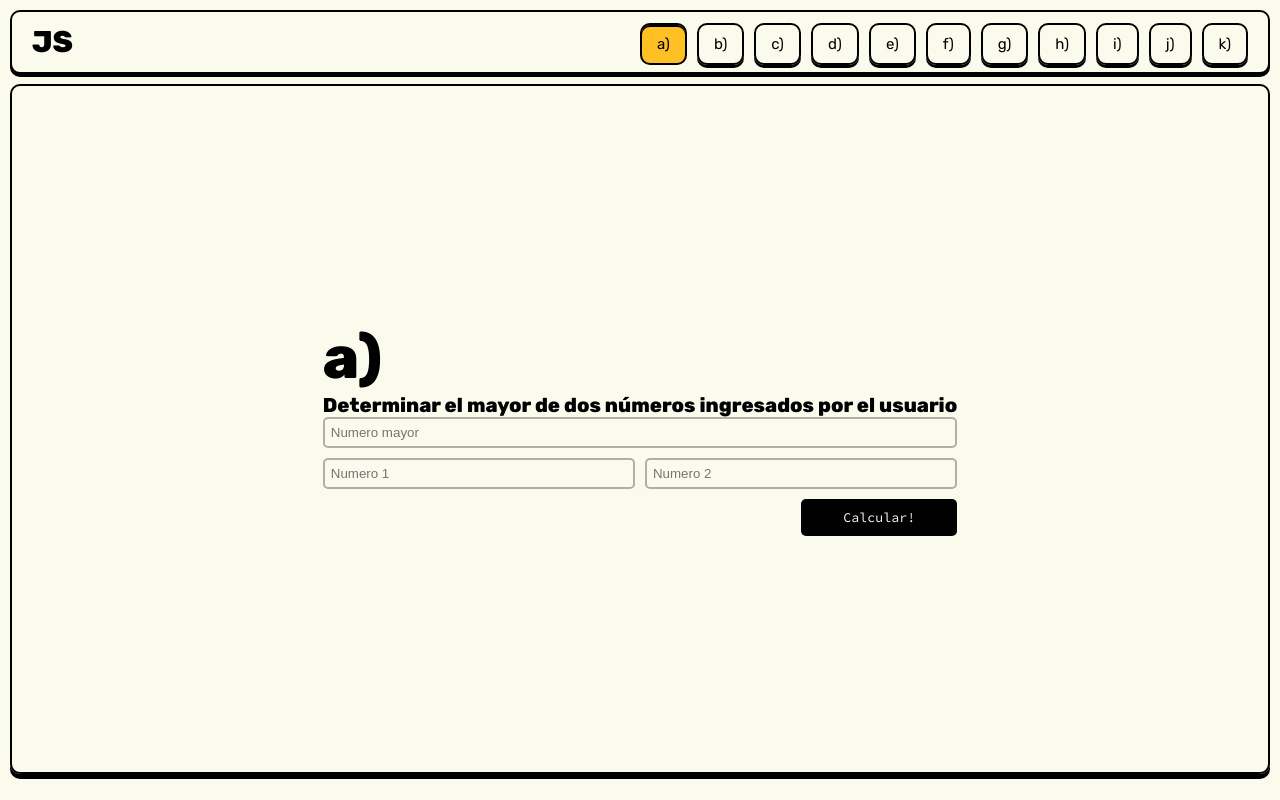
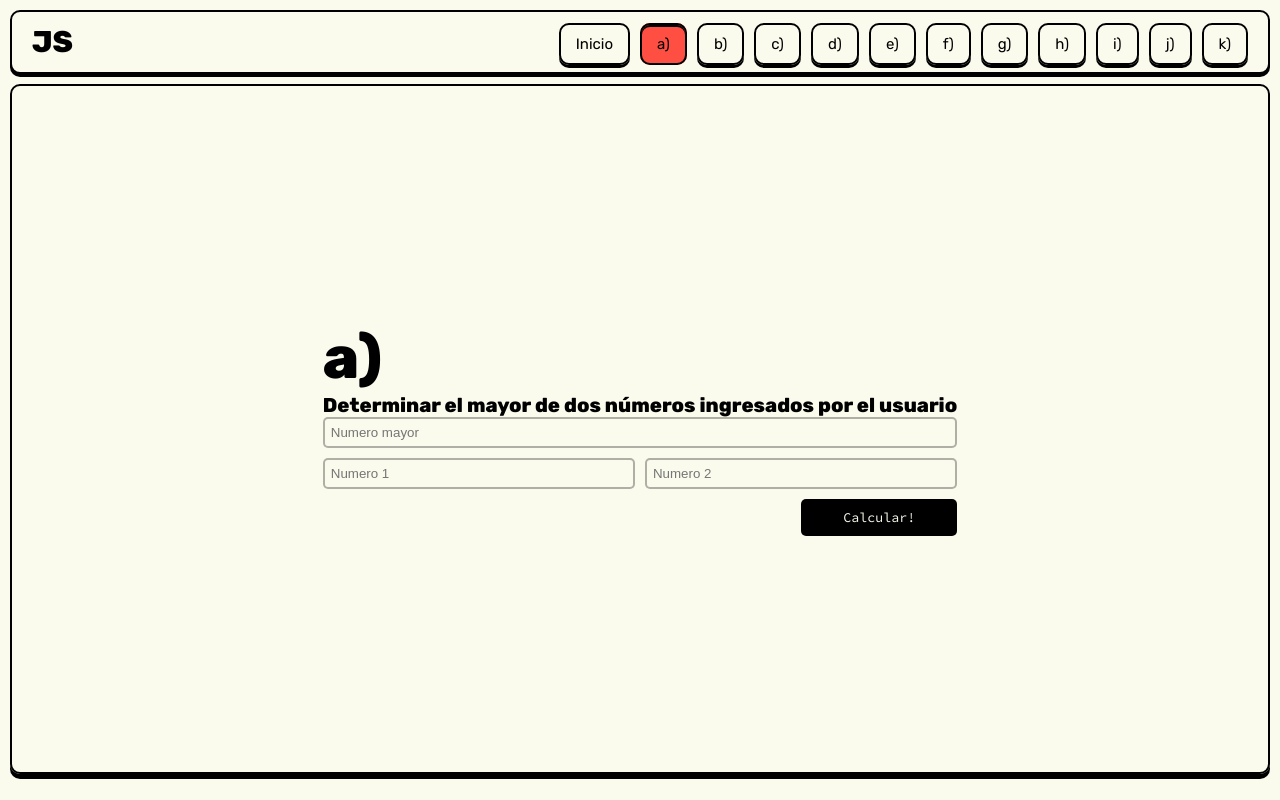
Before and after one commit to j-srz/actividad3, a plain HTML site: page pract1.html in a window 1280 px wide. Drawn offline with Linux system fonts and the light colour scheme.

Commit message:
Agregar inicio a nav

```diff
--- a/css/styles.css
+++ b/css/styles.css
@@ -257,8 +257,13 @@ p {
     transition: all .3s;
 }
 
-.list__item:hover, .list__item--active {
+.list__item:hover {
     background-color: var(--colorComplementario);
+    box-shadow: inset 0 2px 0 0 var(--colorBlack);
+}
+
+.list__item--active {
+    background-color: var(--colorExt2);
     box-shadow: inset 0 2px 0 0 var(--colorBlack);
 }
 
--- a/pract1.html
+++ b/pract1.html
@@ -19,6 +19,9 @@
       </div> -->
 
       <ul class="main-nav__list">
+        <li class="list__link">
+          <a href="./index.html" class="list__item">Inicio</a>
+        </li>
         <li class="list__link">
           <a href="./pract1.html" class="list__item list__item--active">a)</a>
         </li>
```
Also changed, not shown: index.html (+3 -47 lines), pract10.html (+3 -0 lines), pract11.html (+3 -0 lines), pract2.html (+6 -0 lines), pract3.html (+3 -0 lines), pract4.html (+3 -0 lines), pract5.html (+3 -0 lines), pract6.html (+3 -0 lines), pract7.html (+3 -0 lines), pract8.html (+3 -0 lines), pract9.html (+3 -0 lines).
